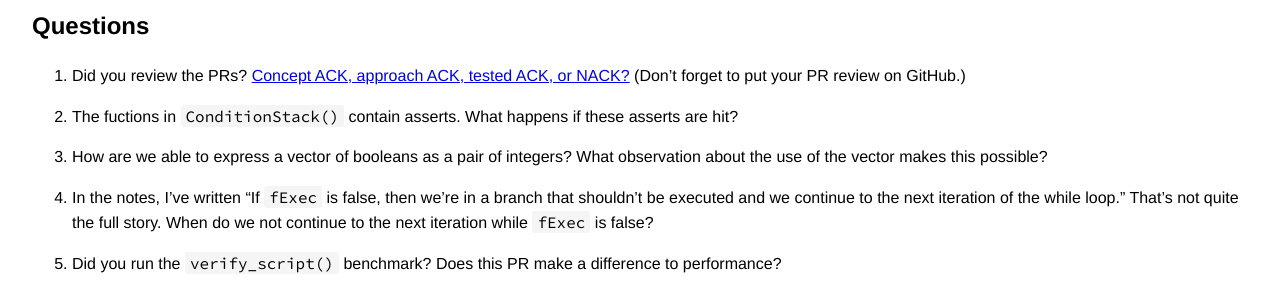
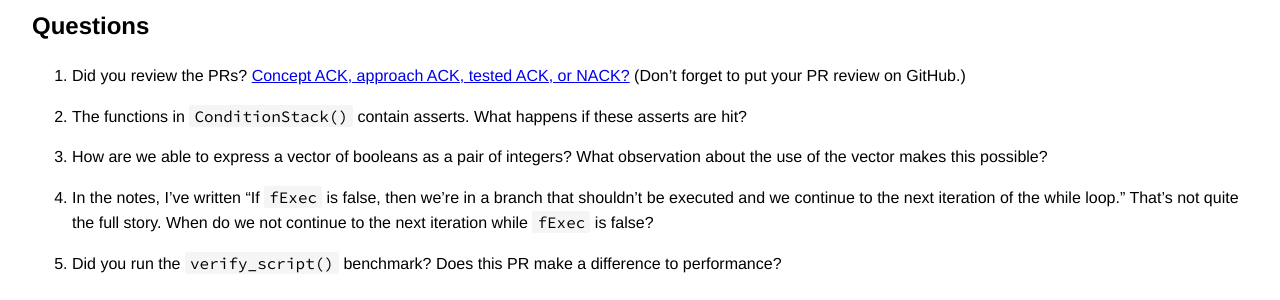
Before and after one commit to bitcoin-core-review-club/website, a Jekyll site: the page built from _posts/2020-02-12-#16902.md, in a window 1280 px wide and 900 px high, scrolled down 1453 px. Shown: the part 152-452 px from the top of the window. Built offline with Jekyll 4.4.1, drawn with Linux system fonts in a browser that asks for light colours.

Commit message:
Typo in n16902

```diff
--- a/_posts/2020-02-12-#16902.md
+++ b/_posts/2020-02-12-#16902.md
@@ -99,7 +99,7 @@ don't fix it either because you might break consensus_.
 NACK?](https://github.com/bitcoin/bitcoin/blob/master/CONTRIBUTING.md#peer-review)
 (Don't forget to put your PR review on GitHub.)
 
-2. The fuctions in `ConditionStack()` contain asserts. What happens if these
+2. The functions in `ConditionStack()` contain asserts. What happens if these
    asserts are hit?
 
 3. How are we able to express a vector of booleans as a pair of integers? What
```
